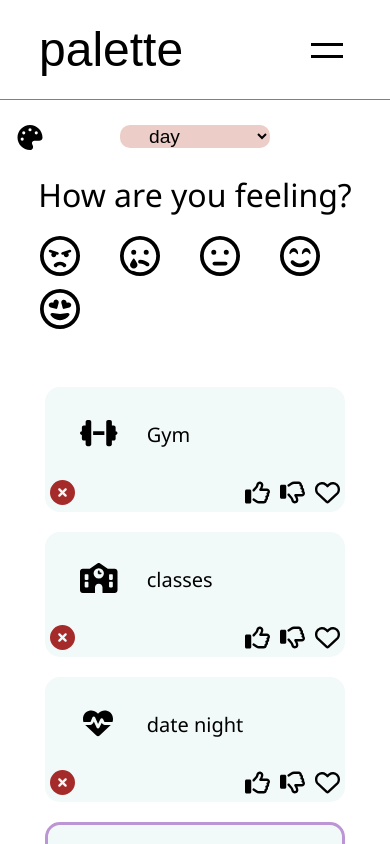
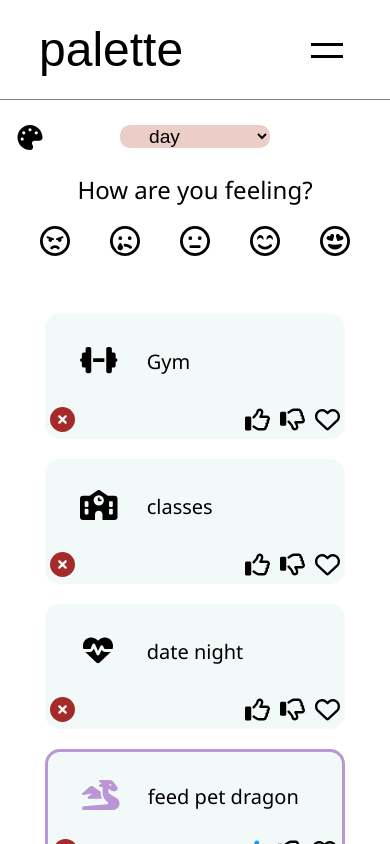
Before and after one commit to taujeng/palette, a Next.js app: page /day in a window 390 px wide. Shown: the top 844 px of the page. Built offline with nearby package versions, Linux system fonts and the light colour scheme.

Commit message:
Make Mood component mobile friendly

```diff
--- a/src/app/components/dayUse/mood/mood.css
+++ b/src/app/components/dayUse/mood/mood.css
@@ -1,3 +1,4 @@
+@import url("https://fonts.googleapis.com/css2?family=Assistant:wght@200..800&family=Tenor+Sans&display=swap");
 @keyframes shake {
   0% {
     transform: translateX(0);
@@ -31,6 +32,11 @@
   justify-content: center;
   align-items: center;
 }
+@media only screen and (max-width: 600px) {
+  .mood-container h1 {
+    font-size: 1.5em;
+  }
+}
 .mood-container .mood-choices {
   margin-top: 15px;
 }
@@ -38,6 +44,11 @@
   height: 40px;
   margin: 5px 20px;
   transition: all 0.4s ease;
+}
+@media only screen and (max-width: 600px) {
+  .mood-container .mood-choices .mood-icon {
+    height: 30px;
+  }
 }
 .mood-container .mood-choices .mood-icon.selected {
   transform: scale(1.5);
--- a/src/app/components/dayUse/mood/mood.scss
+++ b/src/app/components/dayUse/mood/mood.scss
@@ -1,3 +1,4 @@
+@import '../../../library';
 @keyframes shake {
   0% { transform: translateX(0); }
   25% { transform: translateX(-5px); }
@@ -17,12 +18,20 @@
   flex-direction: column;
   justify-content: center;
   align-items: center;
+  h1 {
+    @media only screen and (max-width: $mobile-breakpoint) {
+      font-size: 1.5em;
+    }
+  }
   .mood-choices {
     margin-top: 15px;
     .mood-icon {
       height: 40px;
       margin: 5px 20px;
       transition: all 0.4s ease;
+      @media only screen and (max-width: $mobile-breakpoint) {
+        height: 30px;
+      }
     }
     .mood-icon.selected {
       transform: scale(1.5);
```
Also changed, not shown: 1 other file (tests, documents, lock files or other folders).
